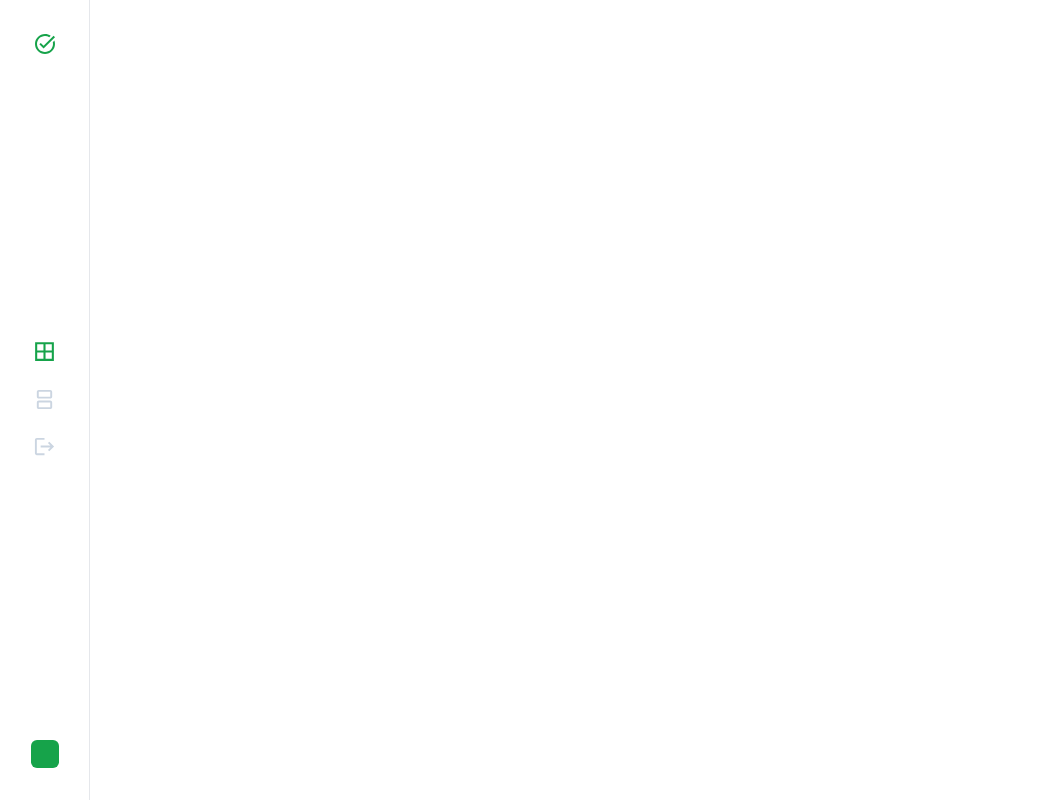
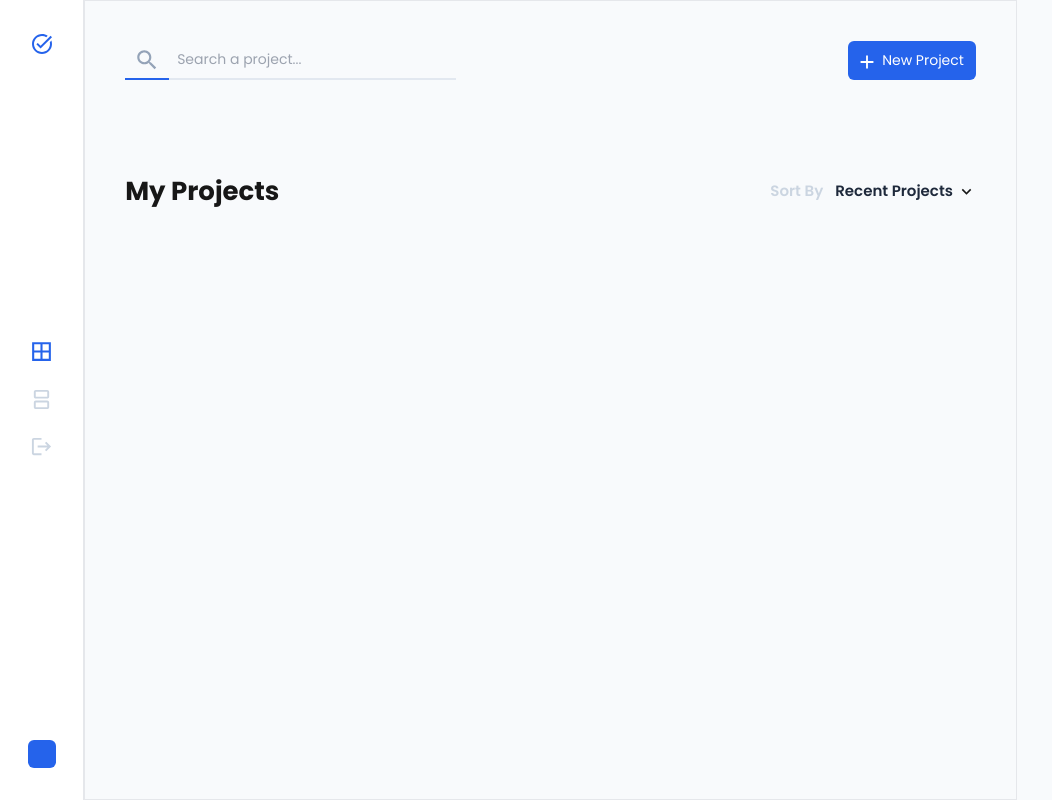
Before and after one commit to Briankurtish/Project-Manager-Platform-with-Next-JS-and-React, a Next.js app: page / in a window 1280 px wide. Shown: the whole page, without its empty margins (0-1052 px from the left). Built offline with nearby package versions, Linux system fonts and the light colour scheme.

Commit message:
added the search bar and heading component

```diff
--- a/app/Components/SideBar.tsx
+++ b/app/Components/SideBar.tsx
@@ -11,7 +11,7 @@
 
   //   Profile Image
   function Profile() {
-    return <div className="w-7 h-7 bg-green-600 rounded-md"></div>;
+    return <div className="w-7 h-7 bg-blue-600 rounded-md"></div>;
   }
 
   //   Menu
@@ -20,7 +20,7 @@
       <div className="flex flex-col gap-6 items-center">
         <BorderAll
           sx={{ fontSize: "25px" }}
-          className="text-green-600 cursor-pointer"
+          className="text-blue-600 cursor-pointer"
         />
 
         <Splitscreen
@@ -41,7 +41,7 @@
     return (
       <div className="flex items-center justify-center">
         <TaskAlt
-          className="text-green-600 font-bold"
+          className="text-blue-600 font-bold"
           sx={{ fontsize: "41px" }}
         />
       </div>
--- /dev/null
+++ b/app/Pages/AllProjects/AllProjects.tsx
@@ -0,0 +1,24 @@
+import React from "react";
+import ProjectsHeader from "./Components/ProjectsHeader";
+import ProjectsSubHeader from "./Components/ProjectsSubHeader";
+
+const AllProjects = () => {
+  return (
+    <div className="bg-slate-50 w-full min-h-screen flex">
+      <AllProjectsArea />
+    </div>
+  );
+
+  function AllProjectsArea() {
+    return (
+      <div className="w-[78%] p-10 flex flex-col gap-3 border">
+        {/* Search bar and Add project Button */}
+        <ProjectsHeader />
+        {/* My Projects Title and the add button */}
+        <ProjectsSubHeader />
+      </div>
+    );
+  }
+};
+
+export default AllProjects;
--- /dev/null
+++ b/app/Pages/AllProjects/Components/AllProjectsSection.tsx
@@ -0,0 +1,11 @@
+import React from "react";
+
+const AllProjectsSection = () => {
+  return (
+    <ul className="h-[78%] overflow-auto flex gap-4 flex-wrap mt-6">
+      <SingleProjectCard />
+    </ul>
+  );
+};
+
+export default AllProjectsSection;
--- /dev/null
+++ b/app/Pages/AllProjects/Components/ProjectsHeader.tsx
@@ -0,0 +1,47 @@
+import { Add, Search } from "@mui/icons-material";
+import React from "react";
+
+function ProjectsHeader() {
+  return (
+    <div className="flex justify-between">
+      {/* Search Bar component */}
+      <SearchBar />
+      {/* Add Button */}
+      <AddProjectButton />
+    </div>
+  );
+
+  function SearchBar() {
+    return (
+      <div className="flex items-center">
+        {/* Search Icon */}
+        <div className="border-b-2 border-blue-600 h-[39px] w-11 justify-center flex items-center">
+          <Search
+            className="text-slate-400 outline-none"
+            sx={{ fontSize: "26px" }}
+          />
+        </div>
+
+        {/* Search Input */}
+        <div className="border-b-2 border-slate-200">
+          <input
+            placeholder="Search a project..."
+            className="p-2 bg-transparent text-[14px] outline-none"
+          />
+        </div>
+      </div>
+    );
+  }
+
+  //   Add Button
+  function AddProjectButton() {
+    return (
+      <button className="bg-blue-600 text-white px-2 pr-3 text-[14px] rounded-md flex gap-1 items-center">
+        <Add sx={{ fontSize: "22px" }} className="mt-[2px]" />
+        <span>New Project</span>
+      </button>
+    );
+  }
+}
+
+export default ProjectsHeader;
--- /dev/null
+++ b/app/Pages/AllProjects/Components/ProjectsSubHeader.tsx
@@ -0,0 +1,29 @@
+import { KeyboardArrowDown } from "@mui/icons-material";
+import React from "react";
+
+const ProjectsSubHeader = () => {
+  return (
+    <div className="mt-20 flex justify-between font-bold items-center">
+      <MyProjectsText />
+      <SortByButton />
+    </div>
+  );
+
+  function MyProjectsText() {
+    return <p className="text-[26px] font-bold">My Projects</p>;
+  }
+
+  function SortByButton() {
+    return (
+      <div className="flex text-[15px] font-semibold gap-3">
+        <span className="text-slate-300">Sort By</span>
+        <div className="flex gap-1 items-center cursor-pointer">
+          <span className="text-slate-800">Recent Projects</span>
+          <KeyboardArrowDown sx={{ fontSize: "19px" }} />
+        </div>
+      </div>
+    );
+  }
+};
+
+export default ProjectsSubHeader;
--- /dev/null
+++ b/app/Pages/AllProjects/Components/SingleProjectCard.tsx
@@ -0,0 +1,7 @@
+import React from "react";
+
+const SingleProjectCard = () => {
+  return <div>SingleProjectCard</div>;
+};
+
+export default SingleProjectCard;
--- a/app/page.tsx
+++ b/app/page.tsx
@@ -1,9 +1,12 @@
 import SideBar from "./Components/SideBar";
+import AllProjects from "./Pages/AllProjects/AllProjects";
 
 export default function Home() {
   return (
     <div className="flex w-full h-screen poppins">
       <SideBar />
+
+      <AllProjects />
     </div>
   );
 }
```
